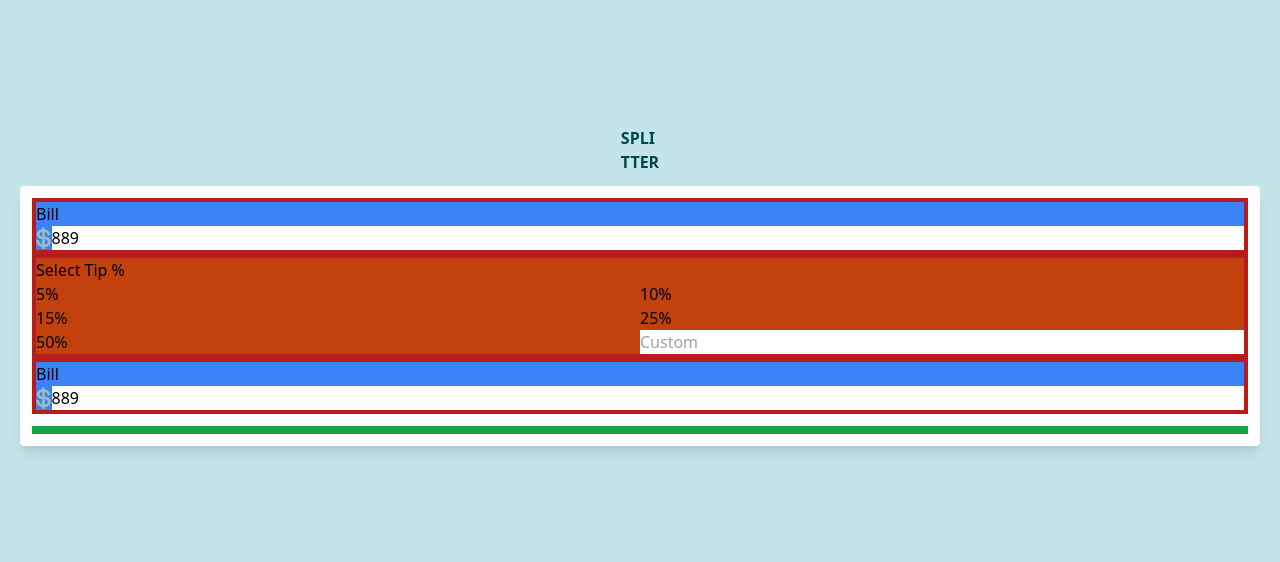
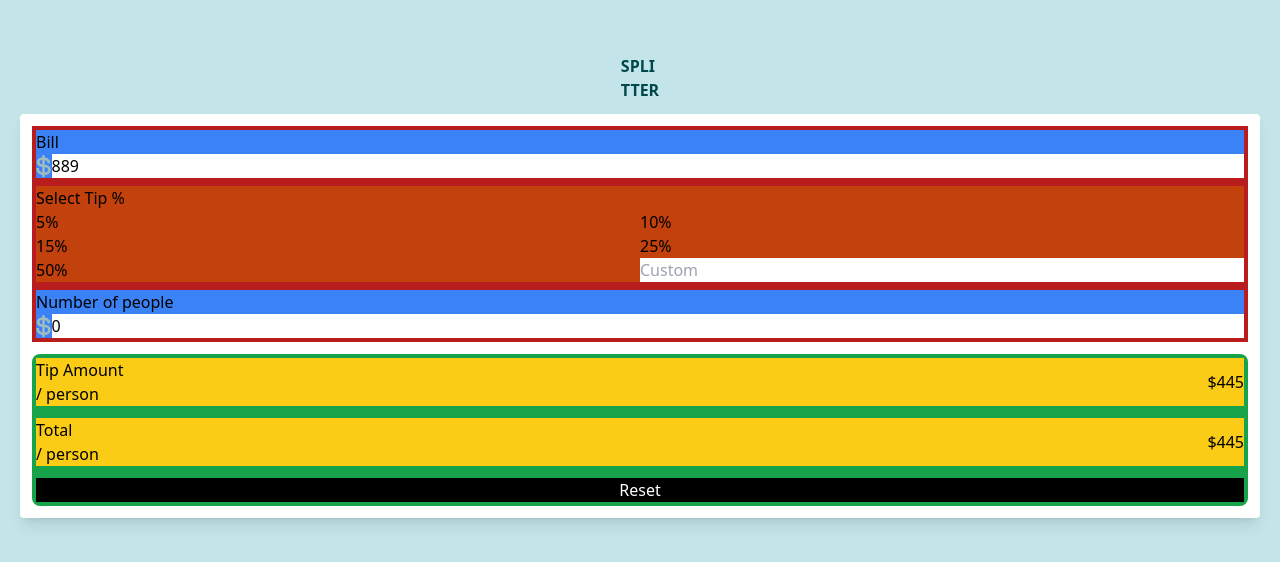
Before and after one commit to iddimsangi/tip-splitter-project, a React (Create React App) app: page / in a window 1280 px wide. Shown: the part 114-676 px from the top of the page. Built offline with nearby package versions, Linux system fonts and the light colour scheme.

Commit message:
feat: layout development

```diff
--- a/src/App.js
+++ b/src/App.js
@@ -32,14 +32,28 @@ function App() {
               </div>
             </div>
             <form className="flex flex-col bg-blue-500">
-              <label>Bill</label>
+              <label>Number of people</label>
               <div className="flex">
                 <img src={dollar} alt="dollar" />
-                <input type="number" value={889} className="w-full" />
+                <input type="number" value={0} className="w-full" />
               </div>
             </form>
           </div>
-          <div className=" bg-green-600 w-full p-1"></div>
+          <div className=" bg-green-600 w-full p-1 rounded-lg">
+            <div className=" bg-yellow-400 flex justify-between items-center mb-3">
+              <h2>
+                Tip Amount <span className=" block">/ person</span>
+              </h2>
+              <h1>$445</h1>
+            </div>
+            <div className=" bg-yellow-400 flex justify-between items-center mb-3">
+              <h2>
+                Total <span className=" block">/ person</span>
+              </h2>
+              <h1>$445</h1>
+            </div>
+            <button className=" bg-black w-full text-white">Reset</button>
+          </div>
         </div>
       </div>
     </di>
```
